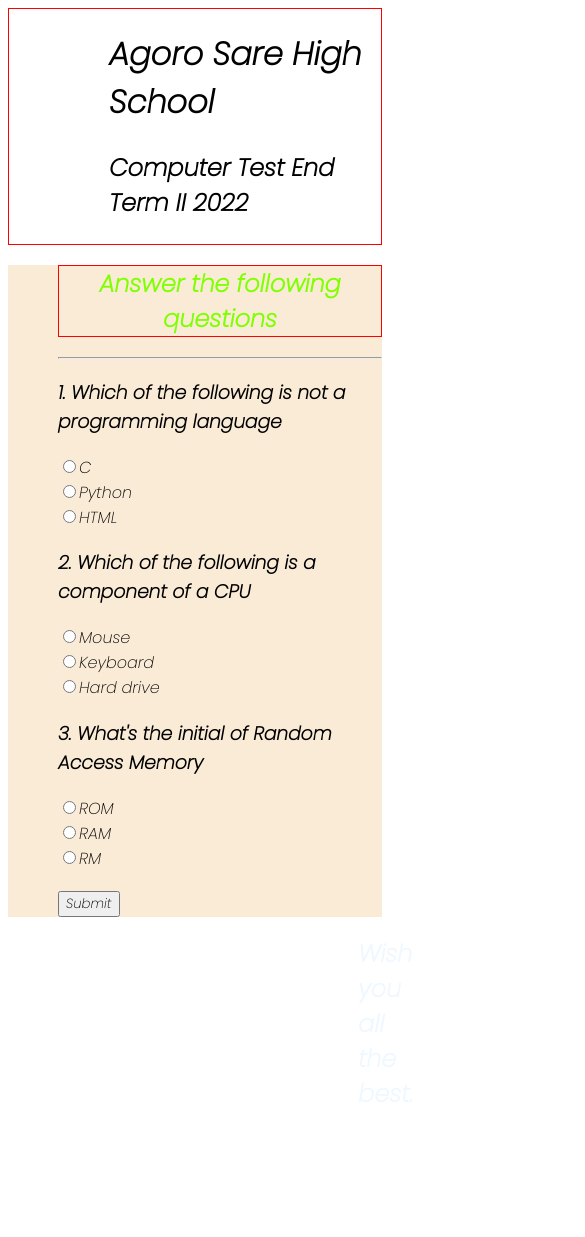
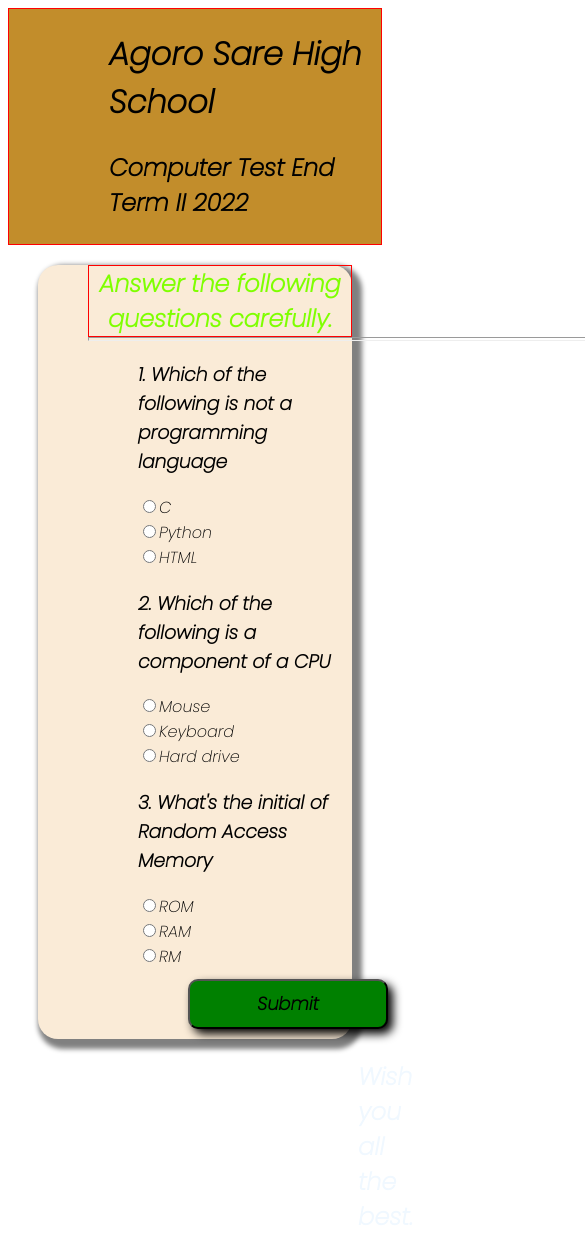
Before and after one commit to Vickopiyo/QuizBoard, a plain HTML site: page index.html in a window 390 px wide. Shown: the whole page, 585 px wide, since content can reach past the window. Before the commit the page ends 1131 px from the top, so only its background shows below. Drawn offline with Linux system fonts and the light colour scheme.

Commit message:
adds quizes

```diff
--- a/Assets/CSS/index.css
+++ b/Assets/CSS/index.css
@@ -6,6 +6,7 @@
 }
  .title1{
     color: black;
+    font-weight: 800;
 }
 /*----head---*/
 .subtitle{
@@ -16,6 +17,8 @@
 .headsection{
     border: 1px solid red;
     align-items: center;
+    background: rgb(194, 141, 43);
+    margin-bottom: 0px;
 
     padding-left: 100px;
 
@@ -24,9 +27,16 @@
     color: chartreuse;
     border: 1px solid red;
     text-align: center;
+    margin-bottom: 0px;
+    margin-left: 0px;
 }
 hr{
-    background: linear-gradient(to right yellow green);
+    background: linear-gradient(to right, black green);
+
+    height: 2px;
+    width: 400px;
+    padding-left: 100px;
+    margin-top: 0px;
 }
 .header2{
 
@@ -36,6 +46,9 @@ hr{
 section{
     background: antiquewhite;
     padding-left: 50px;
+    border-radius: 20px;
+    margin: 0px 30px 10px 30px;
+    box-shadow: 5px 5px 5px 5px grey;
 }
 footer div h2{
     color: aliceblue;
@@ -45,4 +58,49 @@ footer div h2{
     color: black;
     display: inline-block;
     margin-top: 20px;
+    border: 1px solid red;
+    width: 200px;
+    height: 50px;
+    margin-left: 350px;
 }
+.examsect{
+    padding-left: 100px;
+}
+.answers:hover{
+    color: grey;
+    background-color: red;
+}
+.answers{
+    color: black;
+    height: 50px;
+    width: 200px;
+    font-size: x-large;
+    font-weight: 700;
+    background: green;
+    border-radius: 10px;
+    margin-left: 450px;
+    margin-bottom: 10px;
+    box-shadow: 5px 5px 10px black;
+
+}
+@media (max-width:800px) {
+    .answers{
+        color: black;
+        height: 50px;
+        width: 200px;
+        font-size: large;
+        font-weight: 700;
+        background: green;
+        border-radius: 10px;
+        margin-left: 100px;
+        margin-bottom: 10px;
+        box-shadow: 5px 5px 10px black;
+        margin-top: 10px;
+
+    }
+    .examsect{
+        padding-left: 50px;
+    }
+
+
+}
--- a/index.html
+++ b/index.html
@@ -22,17 +22,17 @@
     </div>
     <div><i class="fa-solid fa-computer"></i></div>
     <section >
-        <div class="header2"><h2 class="instruction">Answer the following questions</h2>
+        <div class="header2"><h2 class="instruction">Answer the following questions carefully.</h2>
             <hr>
-        </div class="examsect">
-        <div>
+        </div >
+        <div class="examsect">
             <h3>1. Which of the following is not a programming language</h3>
            <div><input type="radio">C</div>
            <div><input type="radio">Python</div>
            <div><input type="radio">HTML</div>
         </div>
 
-        <div>
+        <div class="examsect">
             <h3>2. Which of the following is a component of a CPU</h3>
             <div><input type="radio">Mouse</div>
             <div><input type="radio">Keyboard</div>
@@ -40,14 +40,14 @@
         </div>
 
 
-        <div>
+        <div class="examsect">
             <h3>3. What's the initial of Random Access Memory</h3>
          <div><input type="radio">ROM</div>
          <div><input type="radio">RAM</div>
          <div><input type="radio">RM</div>
         </div>
 
-        <div class="submit"><input type="submit"></div>
+        <div ><input type="submit" placeholder="Submit" class="answers"></div>
     </section>
     <footer>
         <div><h2>Wish you all the best.</h2></div>
```
